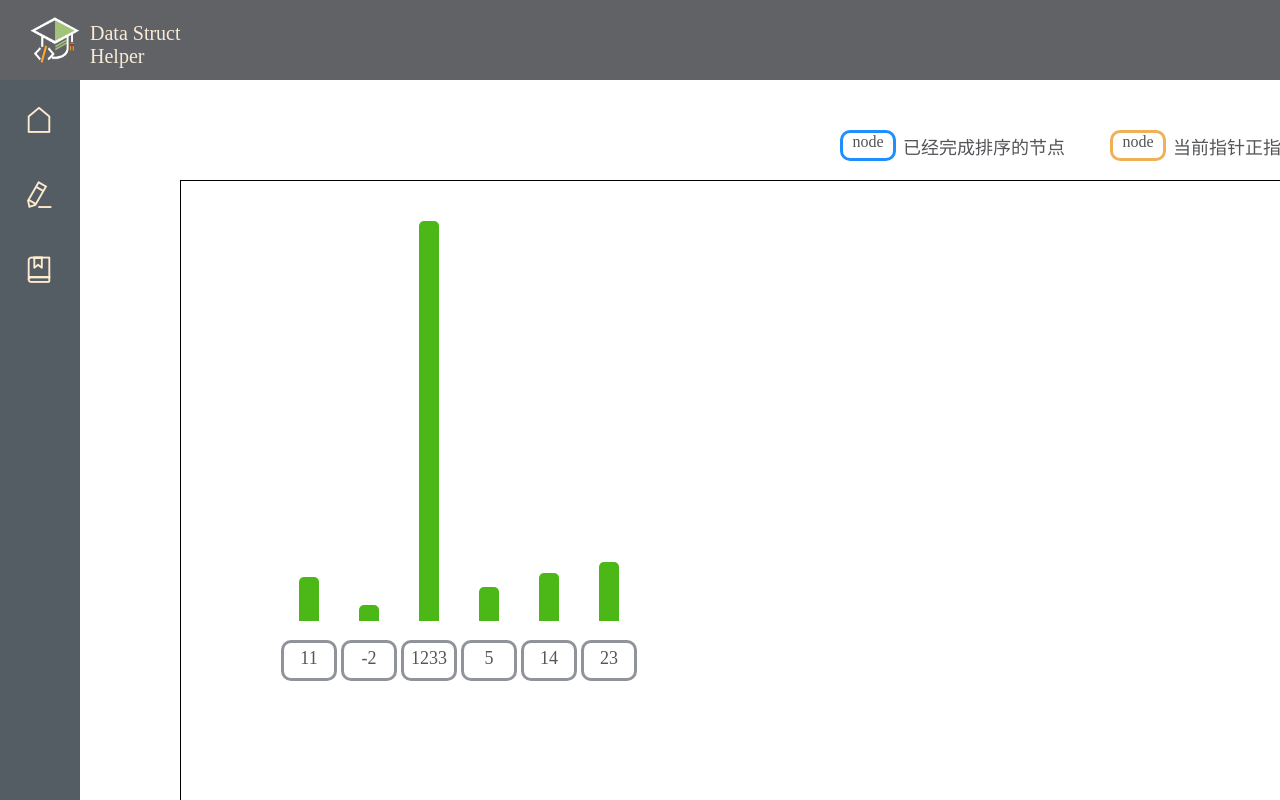
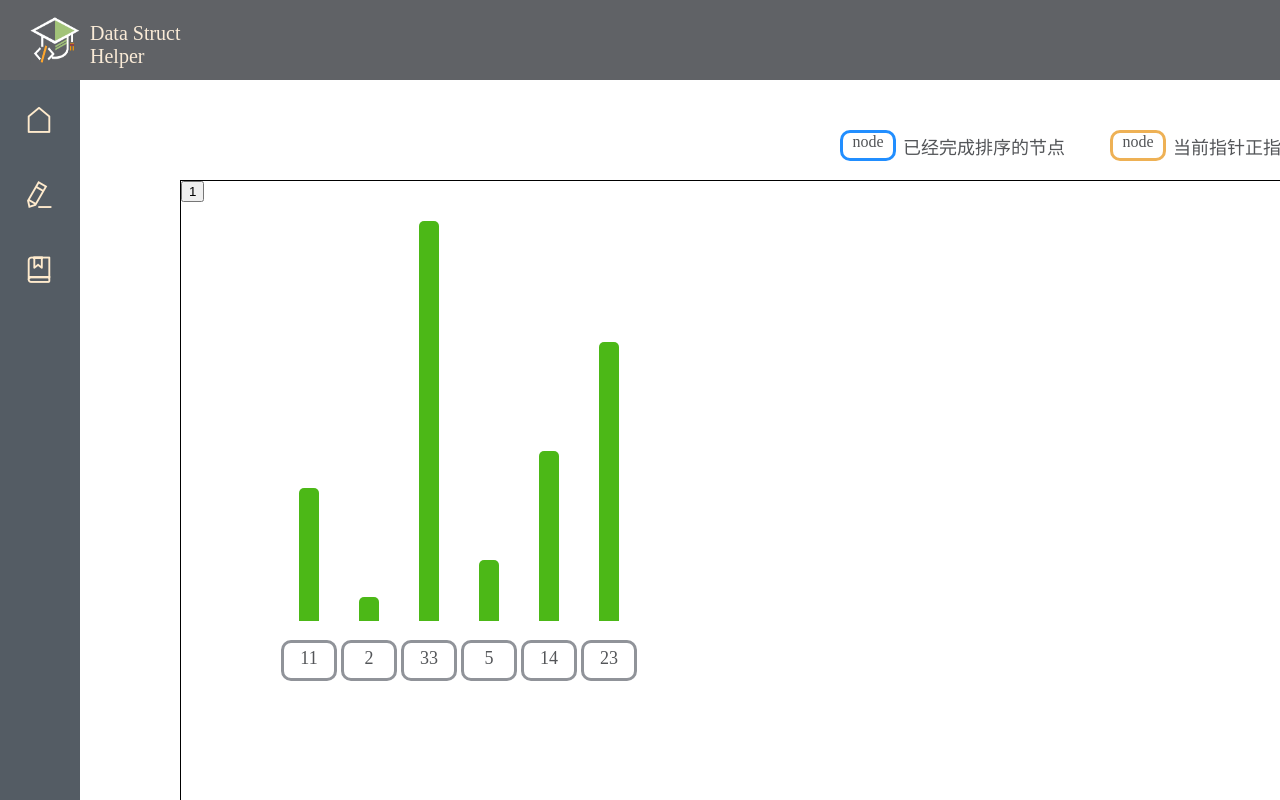
Before and after one commit to Knight4Lancelot/Datastruct-study-helper, a Vue app: page /algorithm/popsort in a window 1280 px wide. Built offline with nearby package versions, Linux system fonts and the light colour scheme.

Commit message:
2022/07/09修改

```diff
--- a/src/components/algorithmViewComps/PopSortCanvas.vue
+++ b/src/components/algorithmViewComps/PopSortCanvas.vue
@@ -2,12 +2,14 @@
 	<div >
 		<node class="nodes-comps"
 			v-for="(n, k) in NodeList"
+			ref="nodeComps"
 			:key="k"
 			:pillarHeight="pillarHeights[k]"
 			:index="0"
 			:valElement="String(n)"
-			:style="{'left':String(100+k*60)+'px'}"
+			:style="{'left':String(pillarLeftX[k])+'px'}"
 		/>
+		<button @click="change()">1</button>
 	</div>
 </template>
 
@@ -22,7 +24,8 @@ export default {
 	data() {
 		return {
 			NodeList: [],
-			pillarHeights: []
+			pillarHeights: [],
+			pillarLeftX: []
 		}
 	},
 	props: {
@@ -34,6 +37,7 @@ export default {
 		for (var i = 0; i < this.nodelist.length; i++) {
 			this.NodeList.push(this.nodelist[i]);
 			this.pillarHeights.push(this.nodelist[i]);
+			this.pillarLeftX.push(100+i*60);
 			if (min>this.nodelist[i]) { min=this.nodelist[i]; }
 			if (max<this.nodelist[i]) { max=this.nodelist[i]; }
 		}
@@ -64,12 +68,26 @@ export default {
 				}
 				break;
 		}
+	},
+	methods: {
+		change() {
+			var nodes = this.$refs['nodeComps']
+			var temp = this.pillarLeftX[0]
+			this.pillarLeftX[0] = this.pillarLeftX[1]
+			this.pillarLeftX[1] = temp
+			// setTimeout(()=>{
+			nodes[0].$el.style.left = String(this.pillarLeftX[0])+'px'
+			nodes[1].$el.style.left = String(this.pillarLeftX[1])+'px'
+			// }, 200)
+			console.log(nodes[0].$el.style.left)
+		}
 	}
 }
 </script>
 
 <style>
 .nodes-comps {
+	transition: 0.5s;
 	position: absolute;
 	left: 700px;
 	top: 40px;
--- a/src/views/AlgorithmViews/PopSortView.vue
+++ b/src/views/AlgorithmViews/PopSortView.vue
@@ -18,7 +18,7 @@ export default {
 	},
 	data() {
 		return {
-			list: [11,-2,1233,5,14,23]
+			list: [11,2,33,5,14,23]
 		}
 	},
 	methods: {
```
